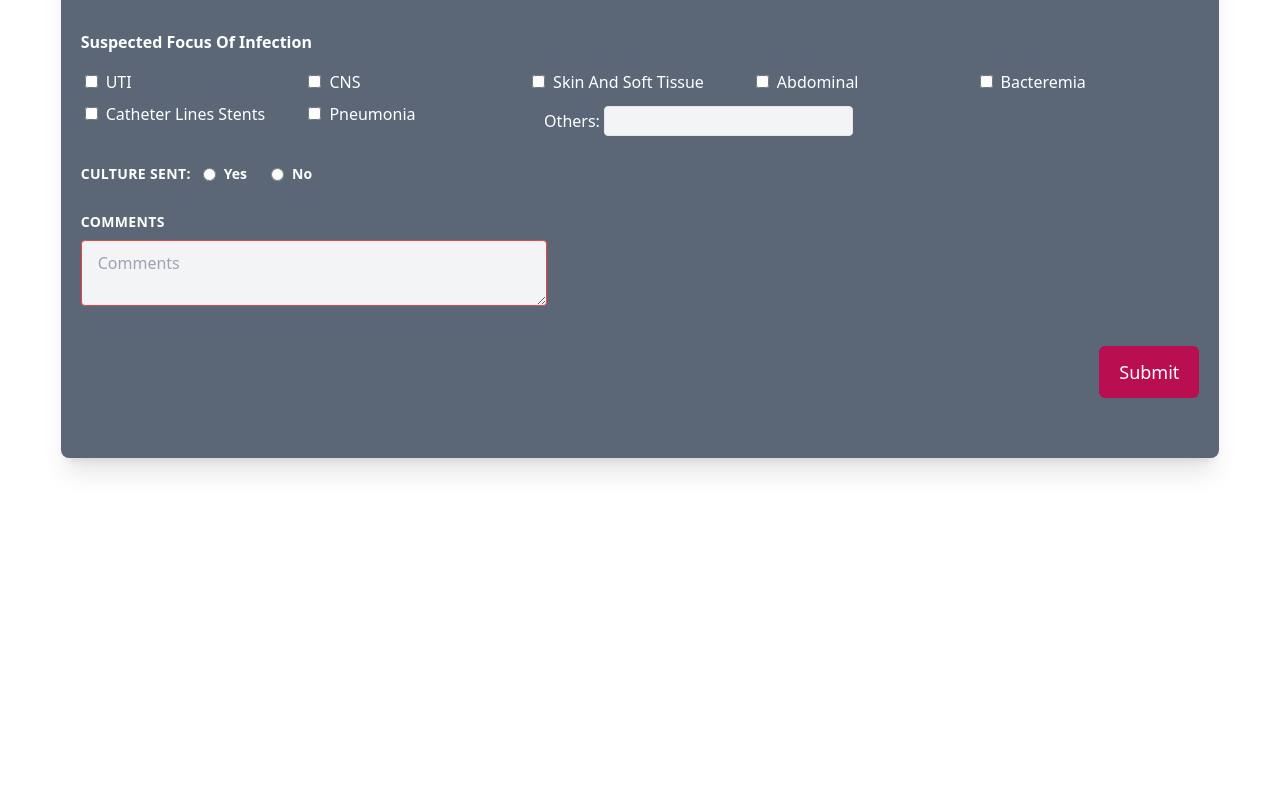
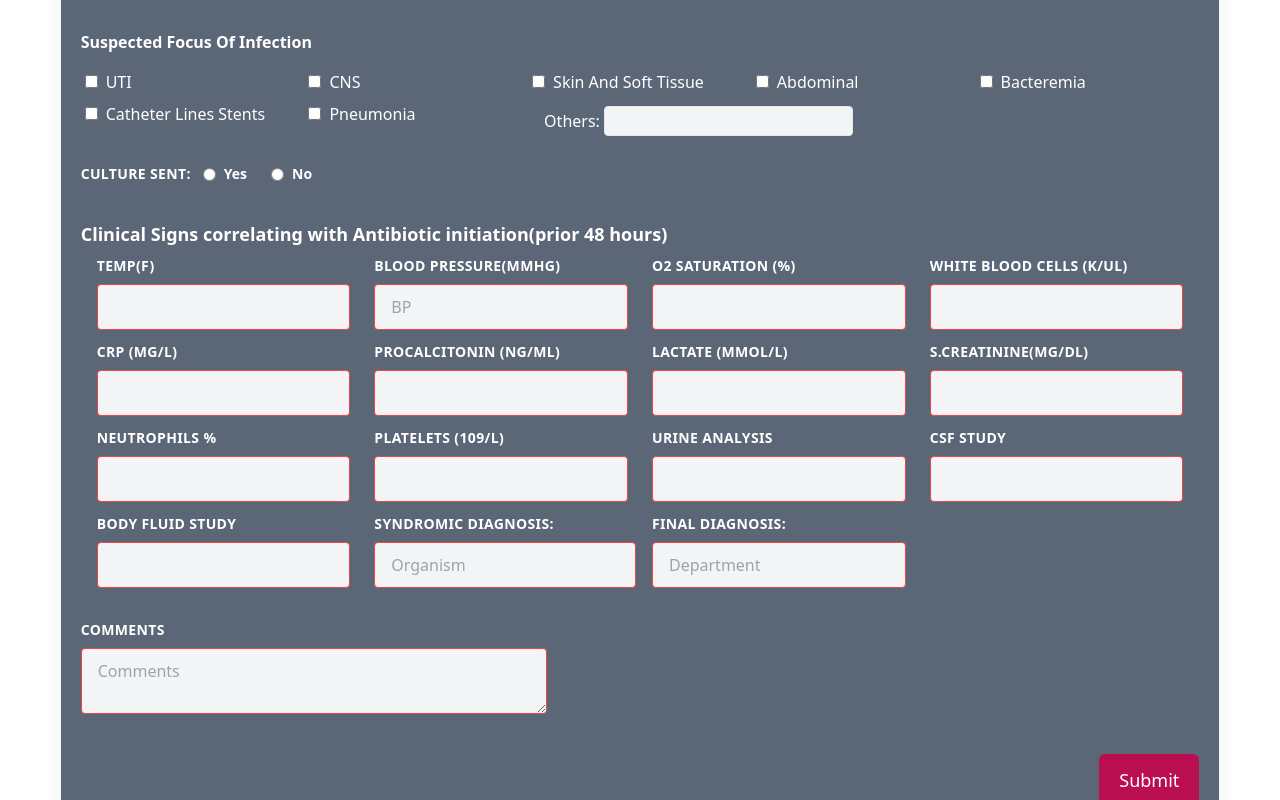
Before and after one commit to anshuman-8/antibiotic-stewardship-site, a Next.js app: page /form in a window 1280 px wide. Shown: the part 466-1266 px from the top of the page. Before the commit the page ends 924 px from the top, so only its background shows below. Built offline with nearby package versions, Linux system fonts and the light colour scheme.

Commit message:
clinical sign added in form

```diff
--- a/pages/api/hello.ts
+++ /dev/null
@@ -1,13 +0,0 @@
-// Next.js API route support: https://nextjs.org/docs/api-routes/introduction
-import type { NextApiRequest, NextApiResponse } from 'next'
-
-type Data = {
-  name: string
-}
-
-export default function handler(
-  req: NextApiRequest,
-  res: NextApiResponse<Data>
-) {
-  res.status(200).json({ name: 'Namah Shivaya' })
-}
--- a/pages/form.tsx
+++ b/pages/form.tsx
@@ -43,6 +43,79 @@ export default function Form() {
       setCultureSent(false);
     }
   }
+
+  const clinicalSigns=[{
+    name:"Temp(F)",
+    id:"cstempf",
+    placeholder:""
+  },
+  {
+    name:"Blood Pressure(mmHg)",
+    id:"csbp",
+    placeholder:"BP"
+  },
+  {
+    name:"O2 Saturation (%)",
+    id:"csosat",
+    placeholder:""
+  },
+  {
+    name:"White Blood Cells (K/uL)",
+    id:"cswbc",
+    placeholder:""
+  },
+  {
+    name:"CRP (mg/L)",
+    id:"cscrp",
+    placeholder:""
+  },
+  {
+    name:"Procalcitonin (ng/ml)",
+    id:"csprocalc",
+    placeholder:""
+  },
+  {
+    name:"Lactate (mmol/L)",
+    id:"cslactate",
+    placeholder:""
+  },
+  {
+    name:"S.Creatinine(mg/dl)",
+    id:"cscreatinine",
+    placeholder:""
+  },
+  {
+    name:"Neutrophils %",
+    id:"csneutrophils",
+    placeholder:""
+  },
+  {
+    name:"Platelets (109/L)",
+    id:"csplatelets",
+    placeholder:""
+  },
+  {
+    name:"Urine analysis",
+    id:"csurine",
+    placeholder:""
+  },
+  {
+    name:"CSF study",
+    id:"csfstudy",
+    placeholder:""
+  },
+  {
+    name:"Body fluid study",
+    id:"csbodyfluid",
+    placeholder:""
+  },
+  // {
+  //   name:"",
+  //   id:"",
+  //   placeholder:""
+  // },
+]
+
 
   return (
     <div className="bg-secondary h-screen w-full relative p-2">
@@ -314,7 +387,7 @@ export default function Form() {
             </>
           )}
 
-          {cultureSent && <div className="-mt-3 mx-3 ">
+          {cultureSent && <div className="-mt-3 mx-3 mb-3 ">
             <button
               type="button"
               onClick={()=>addCultureReport()}
@@ -323,6 +396,69 @@ export default function Form() {
               Add Report
             </button>
           </div>}
+
+           {/* Clinical Signs correlating with Antibiotic initiation(prior 48 hours) */}
+           <div className="text-lg text-white font-semibold mt-4 my-2">
+           Clinical Signs correlating with Antibiotic initiation(prior 48 hours){" "}
+          </div>
+          <div className="flex flex-wrap mb-5 mx-1">
+
+
+
+            {clinicalSigns.map((imp,i)=>
+            <div className="w-full md:w-1/4 px-3 mb-6 md:mb-0" key={i}>
+              <label
+                className="block uppercase tracking-wide text-sm font-bold mb-2 text-white"
+                htmlFor="email"
+              >
+                {imp.name}
+              </label>
+              <input
+                required
+                className="appearance-none block w-full bg-gray-100 text-gray-700 border rounded py-3 px-4 mb-3 leading-tight focus:outline-none invalid:border-red-500 focus:bg-white"
+                name="department"
+                id={imp.id}
+                type="text"
+                placeholder={imp.placeholder}
+              />
+            </div>)}
+
+            <div className="w-full md:w-1/4 md:pl-3 md:pr-1 mb-6 md:mb-0">
+              <label
+                className="block uppercase tracking-wide text-sm font-bold mb-2 text-white"
+                htmlFor="email"
+              >
+                Syndromic diagnosis:
+              </label>
+              <input
+                required
+                className="appearance-none block w-full bg-gray-100 text-gray-700 border rounded py-3 px-4 mb-3 leading-tight focus:outline-none invalid:border-red-500 focus:bg-white"
+                name="department"
+                id="department"
+                type="text"
+                placeholder="Organism"
+              />
+            </div>
+
+            <div className="w-full md:w-1/4 px-3 mb-6 md:mb-0">
+              <label
+                className="block uppercase tracking-wide text-sm font-bold mb-2 text-white"
+                htmlFor="email"
+              >
+                Final diagnosis:
+              </label>
+              <input
+                required
+                className="appearance-none block w-full bg-gray-100 text-gray-700 border rounded py-3 px-4 mb-3 leading-tight focus:outline-none invalid:border-red-500 focus:bg-white"
+                name="department"
+                id="department"
+                type="text"
+                placeholder="Department"
+              />
+            </div>
+
+
+          </div>
 
           {/* Comments */}
           <div className="w-full md:w-5/12 mb-6 md:mb-5">
```
